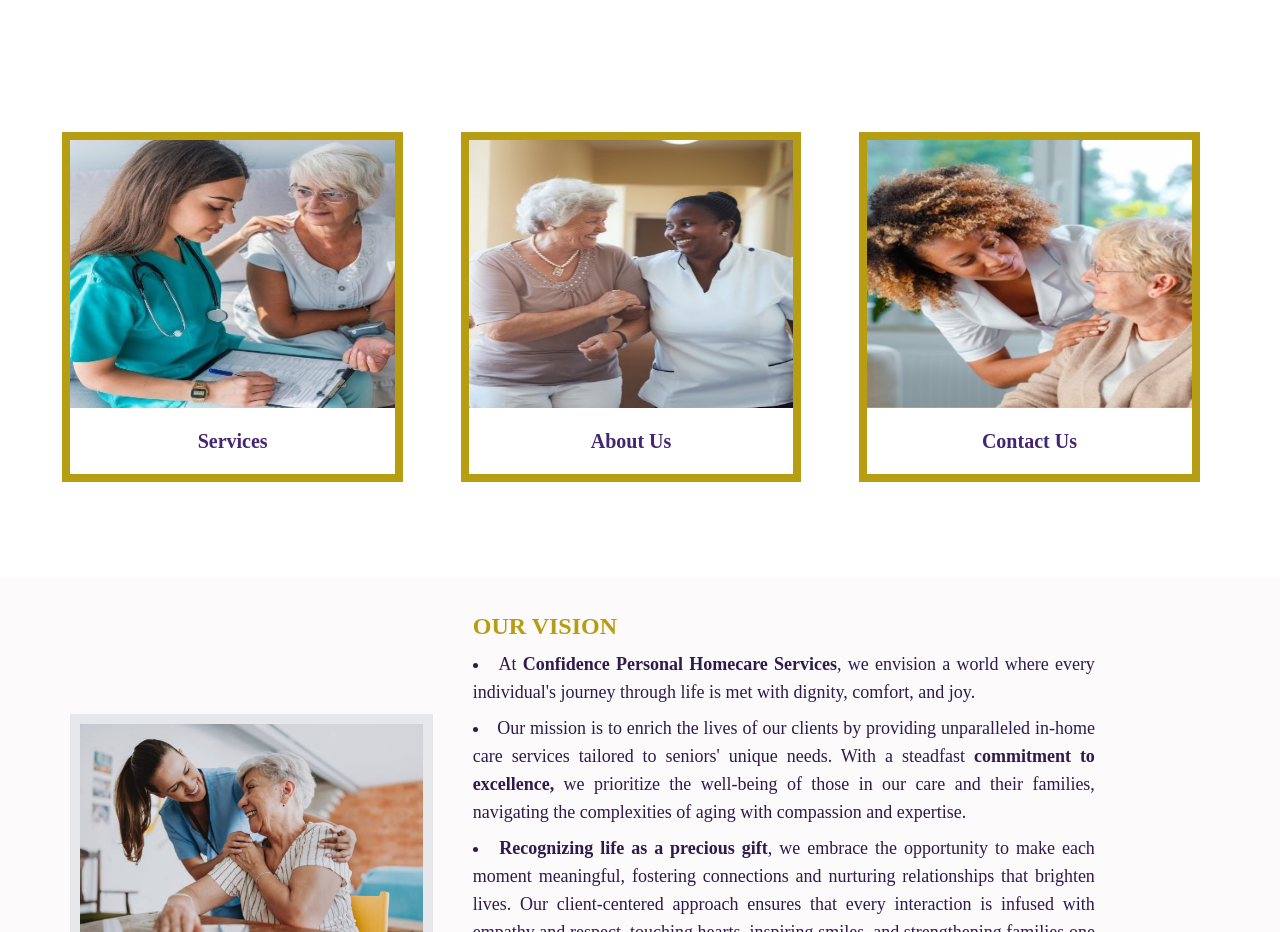
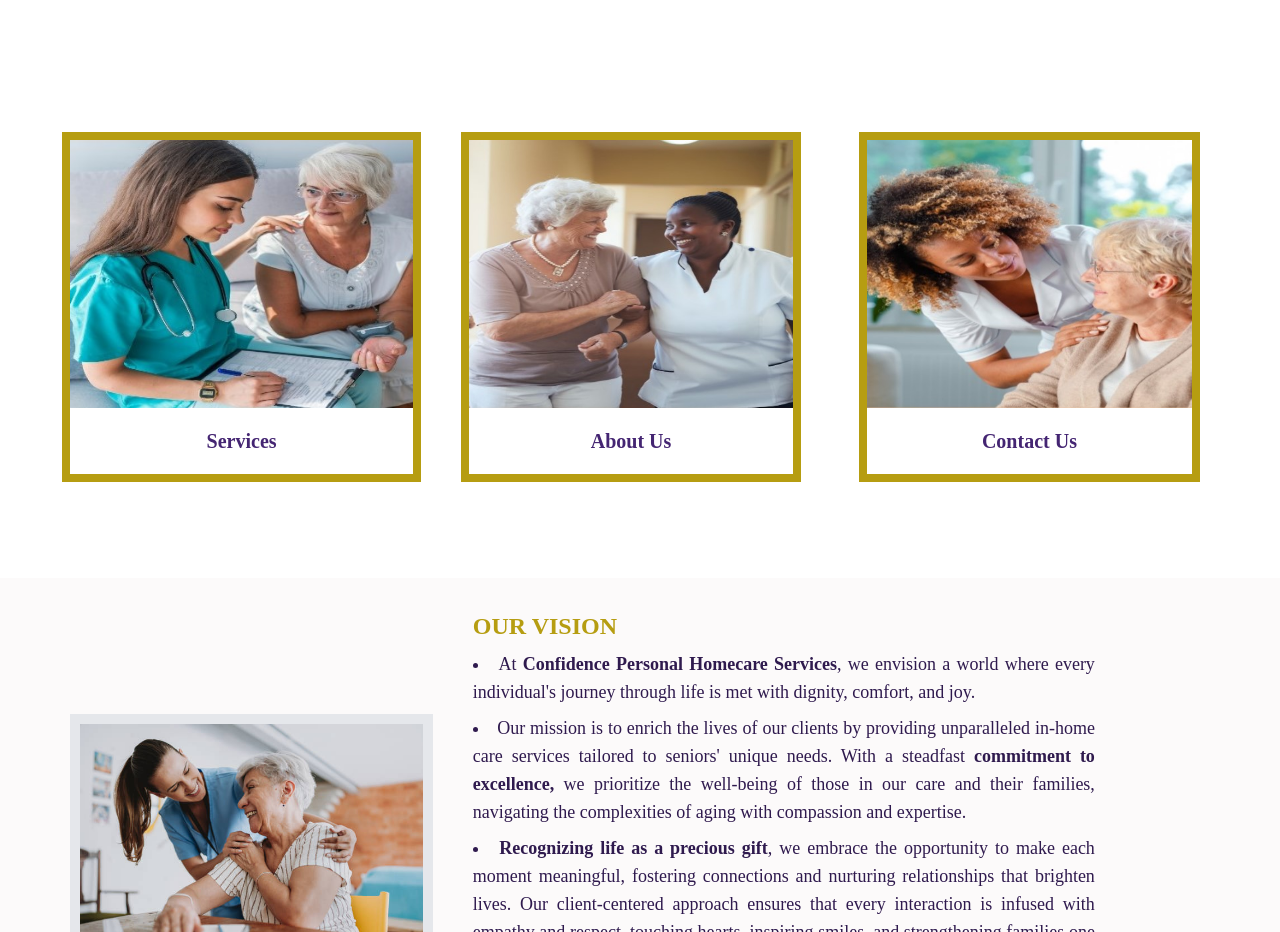
Before and after one commit to Sholafunmi/confidencehomecare, a React (Vite) app: page / in a window 1280 px wide. Shown: the part 860-1792 px from the top of the page. Built offline with nearby package versions, Linux system fonts and the light colour scheme.

Commit message:
features

```diff
--- a/src/components/Home/Features.jsx
+++ b/src/components/Home/Features.jsx
@@ -25,19 +25,25 @@ const Features = () => {
                             </div>
                         </Link> */}
 
-                        <Link to='/services' onClick={scrollToTop} className='md:w-[28%]'>
-                          <div name='servicebox' className="aboutbox flex-col w-[95%] h-[350px] mb-5 md:mb-0 ml-[2.5%] md:ml-0 border-8 border-[#b69d11]  ">
-                            <div className="servicesTop h-[80%] w-full flex">
+                        {/* <Link to='/services' onClick={scrollToTop} className='md:w-[28%]'> */}
+                          <div name='servicebox' className="aboutbox flex-col w-[95%] md:w-[28%] h-[350px] mb-5 md:mb-0 ml-[2.5%] md:ml-0 border-8 border-[#b69d11]  ">
+                            <Link to={'/services'} onClick={scrollToTop} className="servicesTop h-[80%] w-full flex"  >
 
-                            </div>
+                            </Link>
+                            {/* <div className="servicesTop h-[80%] w-full flex">
 
-                            <div className='servicesBottom  h-[20%] w-full flex justify-center text-[#442572] bg-[#fff] '>
-                                <p className='flex items-center font-bold text-[20px]'>Services</p>
-                            </div>
+                            </div> */}
+
+                            {/* <div className='servicesBottom  h-[20%] w-full flex justify-center text-[#442572] bg-[#fff] '> */}
+                                <Link to={"/services"} onClick={scrollToTop} className=' items-center font-bold text-[20px]    servicesBottom  h-[20%] w-full flex justify-center text-[#442572] bg-[#fff]'>
+                                  Services
+                                </Link>
+                                {/* <p className='flex items-center font-bold text-[20px]'>Services</p> */}
+                            {/* </div> */}
 
                           </div>
 
-                        </Link>
+                        {/* </Link> */}
 
                         <Link to='/about' onClick={scrollToTop} className='md:w-[28%]'>
                           <div name='aboutbox' className="aboutbox flex-col w-[95%] h-[350px] mb-5 md:mb-0 ml-[2.5%] md:ml-0 border-8 border-[#b69d11]  ">
--- a/src/components/Home/Navbar.jsx
+++ b/src/components/Home/Navbar.jsx
@@ -1,7 +1,6 @@
 import React, {useState} from 'react';
 import {FaBars, FaTimes} from 'react-icons/fa';
 import Logo from '../../assets/images/confidenceLogo.png';
-// import { Link } from 'react-scroll';
 import { Link, NavLink } from 'react-router-dom';
 import { Link as ScrollLink, animateScroll as scroll } from "react-scroll";
 
@@ -39,7 +38,7 @@ const Navbar = () => {
   return (
     <nav>
       <div className='fixed w-full h-[120px] flex justify-between md:justify-start md:gap-[15%] lg:gap-[20%] items-center px-2 md:px-[5%] bg-[#fff] text-gray-300 border-b-4 '>
-         <Link   to="/" onClick={scrollToTop}  >
+         <Link   to="/" onClick={scrollToTop} >
           <img className='logo w-[250px] lg:w-[350px] md:w-[250px]' src={Logo} alt="brand Logo" />
          </Link>
 
@@ -86,5 +85,3 @@ const Navbar = () => {
 }
 
 export default Navbar
-
-// confidencepersonalhomecare
--- a/src/components/Pages/Contact.jsx
+++ b/src/components/Pages/Contact.jsx
@@ -61,7 +61,7 @@ const Contact = () => {
               <textarea className='border border-[#0a0511]'  name="message" id="" cols="30" rows="10"></textarea>
             </div>
 
-            <Link to="/services" smooth={true} offset={50} duration={500} >
+            <Link to=" "  >
               <Button text={'Submit'} />
             </Link>
 
```
Also changed, not shown: src/components/Home/Hero.jsx (+2 -10 lines).
